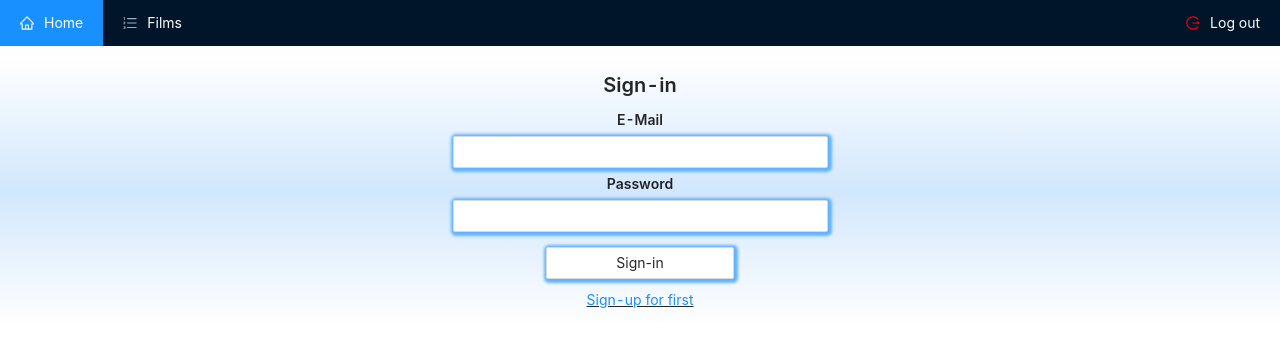
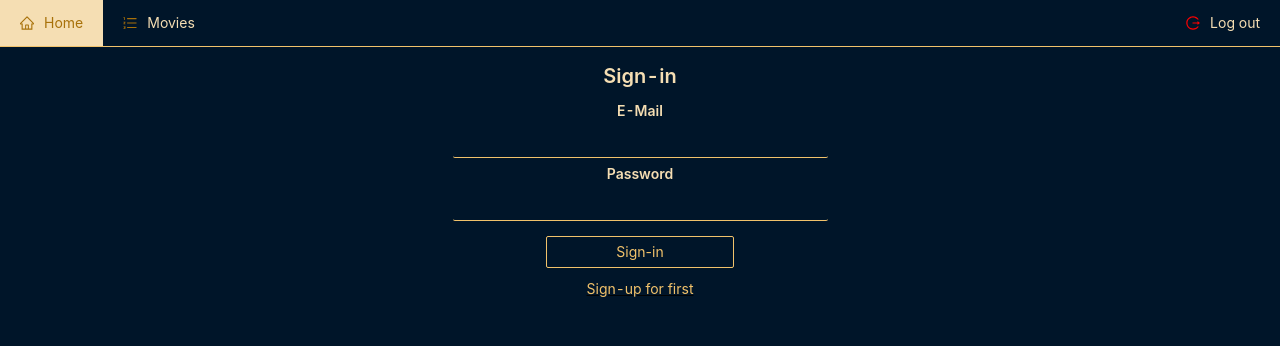
Before and after one commit to surohovhannisyan/FilmProject, a React (Create React App) app: page /login in a window 1280 px wide. Shown: the top 346 px of the page. Built offline with nearby package versions, Linux system fonts and the light colour scheme; sample sign-in values are in the browser's storage.

Commit message:
Login page with Navbar UI

```diff
--- a/src/App.tsx
+++ b/src/App.tsx
@@ -18,7 +18,7 @@ function App() {
       <Suspense fallback={<Loading />}>
         <Switch>
           <Route path="/" exact component={Home} />
-          <PrivateRoute path="/films" component={Movies} />
+          <PrivateRoute path="/movies" component={Movies} />
           <Route path="/login" component={Login} />
           <Route path="*" component={NotFound} />
         </Switch>
--- a/src/components/pages/LoginPage/Login.module.scss
+++ b/src/components/pages/LoginPage/Login.module.scss
@@ -1,21 +1,44 @@
 .login-card {
   width: 100%;
-  margin: 10px auto;
+  margin: auto;
   text-align: center;
-  background: linear-gradient(transparent, #d2e7fc, transparent);
+  background: #001529;
   padding: 15px;
+  position: absolute;
+  height: 100%;
+  border-top: 1px solid rgb(241 194 107);
+
+  h4 {
+    color: wheat;
+  }
 
   input {
     width: 30%;
-    box-shadow: 1px 1px 3px 3px #61b3ff;
+    border: none;
+    color: wheat;
+    background: transparent;
+    border-bottom: 1px solid rgb(241 194 107);
     margin: 5px auto;
+    caret-color: rgb(241 194 107);
+  }
+
+  input:focus {
+    color: wheat;
+    border-bottom: 1px solid rgb(241 194 107);
+    box-shadow: 0 0 0 0;
+  }
+
+  input:hover {
+    border-bottom: 1px solid rgb(241 194 107);
   }
 
   .label {
     display: block;
+    color: wheat;
   }
 
   input:invalid {
+    border: none;
     box-shadow: 1px 1px 3px 3px #fa2d2d;
     color: red;
   }
@@ -23,7 +46,31 @@
   button {
     width: 15%;
     display: block;
-    box-shadow: 1px 1px 3px 3px #61b3ff;
+    background: transparent;
+    border: 1px solid rgb(241 194 107);
+    color: rgb(241 194 107);
     margin: 10px auto;
   }
+
+  button:hover {
+    color: rgb(241 194 107);
+    background: transparent;
+    border: 1px solid rgb(168 113 10);
+    box-shadow: 0 0 3px 3px rgb(168 113 10);
+  }
+
+  button:focus {
+    color: rgb(241 194 107);
+    background: transparent;
+    border: 1px solid rgb(168 113 10);
+    box-shadow: 0 0 3px 3px rgb(168 113 10);
+  }
+
+  a {
+    color: rgb(241 194 107);
+  }
+
+  a:hover {
+    color: rgb(168 113 10);
+  }
 }
--- a/src/components/pages/LoginPage/loginApiCall.tsx
+++ b/src/components/pages/LoginPage/loginApiCall.tsx
@@ -27,7 +27,7 @@ export const signIn = async ({ username, password, authCtx, history }: ISignInCr
       description: 'Successfully Signed in',
     });
     authCtx.login(response.data.idToken);
-    history.push('/films');
+    history.push('/movies');
   } catch (err) {
     notification.error({
       message: `Authentication failed`,
--- a/src/shared/Navbar/Navbar.module.scss
+++ b/src/shared/Navbar/Navbar.module.scss
@@ -1,6 +1,7 @@
+.menu-root {
   .menumain {
     .menuitemtext {
-    color: white;
+      color: wheat;
     }
 
     li.login {
@@ -14,4 +15,44 @@
       right: 0;
       color: red;
     }
+
+    li.movies,
+    li.home {
+      color: rgb(168 113 10);
     }
+
+    li.home:hover {
+      background: wheat;
+      color: rgb(168 113 10);
+
+      .menuitemtext {
+        color: rgb(168 113 10);
+      }
+    }
+
+    li.movies:hover {
+      background: wheat;
+      color: rgb(168 113 10);
+
+      .menuitemtext {
+        color: rgb(168 113 10);
+      }
+    }
+
+    li.login:hover {
+      background: wheat;
+
+      .menuitemtext {
+        color: rgb(168 113 10);
+      }
+    }
+
+    li.logout:hover {
+      background: wheat;
+
+      .menuitemtext {
+        color: rgb(168 113 10);
+      }
+    }
+  }
+}
--- a/src/shared/Navbar/Navbar.tsx
+++ b/src/shared/Navbar/Navbar.tsx
@@ -1,6 +1,6 @@
 import React from 'react';
 import { Menu, Typography, Col } from 'antd';
-import { Link, useHistory } from 'react-router-dom';
+import { Link, useHistory, useLocation } from 'react-router-dom';
 import {
   HomeOutlined,
   OrderedListOutlined,
@@ -25,17 +25,17 @@ function Navbar() {
   };
 
   return (
-    <Col>
-      <Menu mode="horizontal" theme="dark" className={styles.menumain}>
-        <Menu.Item key="home" icon={<HomeOutlined />}>
+    <Col className={styles['menu-root']}>
+      <Menu mode="horizontal" theme="dark" className={styles.menumain} selectedKeys={['']}>
+        <Menu.Item key="home" icon={<HomeOutlined />} className={styles.home}>
           <Link to="/">
             <Text className={styles.menuitemtext}>Home</Text>
           </Link>
         </Menu.Item>
         {isLoggedIn && (
-          <Menu.Item key="films" icon={<OrderedListOutlined />}>
-            <Link to="/films">
-              <Text className={styles.menuitemtext}>Films</Text>
+          <Menu.Item key="movies" icon={<OrderedListOutlined />} className={styles.movies}>
+            <Link to="/movies">
+              <Text className={styles.menuitemtext}>Movies</Text>
             </Link>
           </Menu.Item>
         )}
```
Lines whose indentation alone changed are shown as unchanged.
